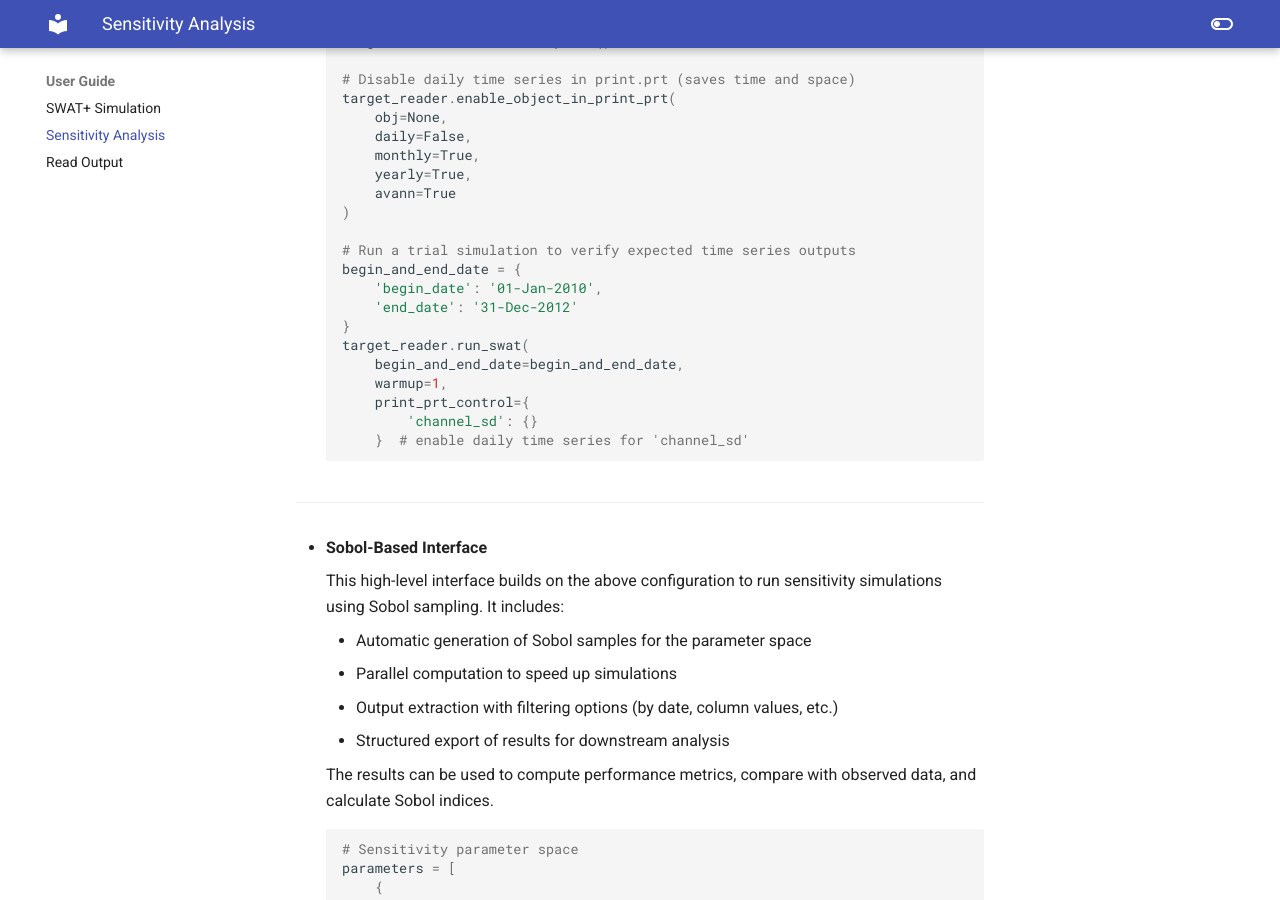
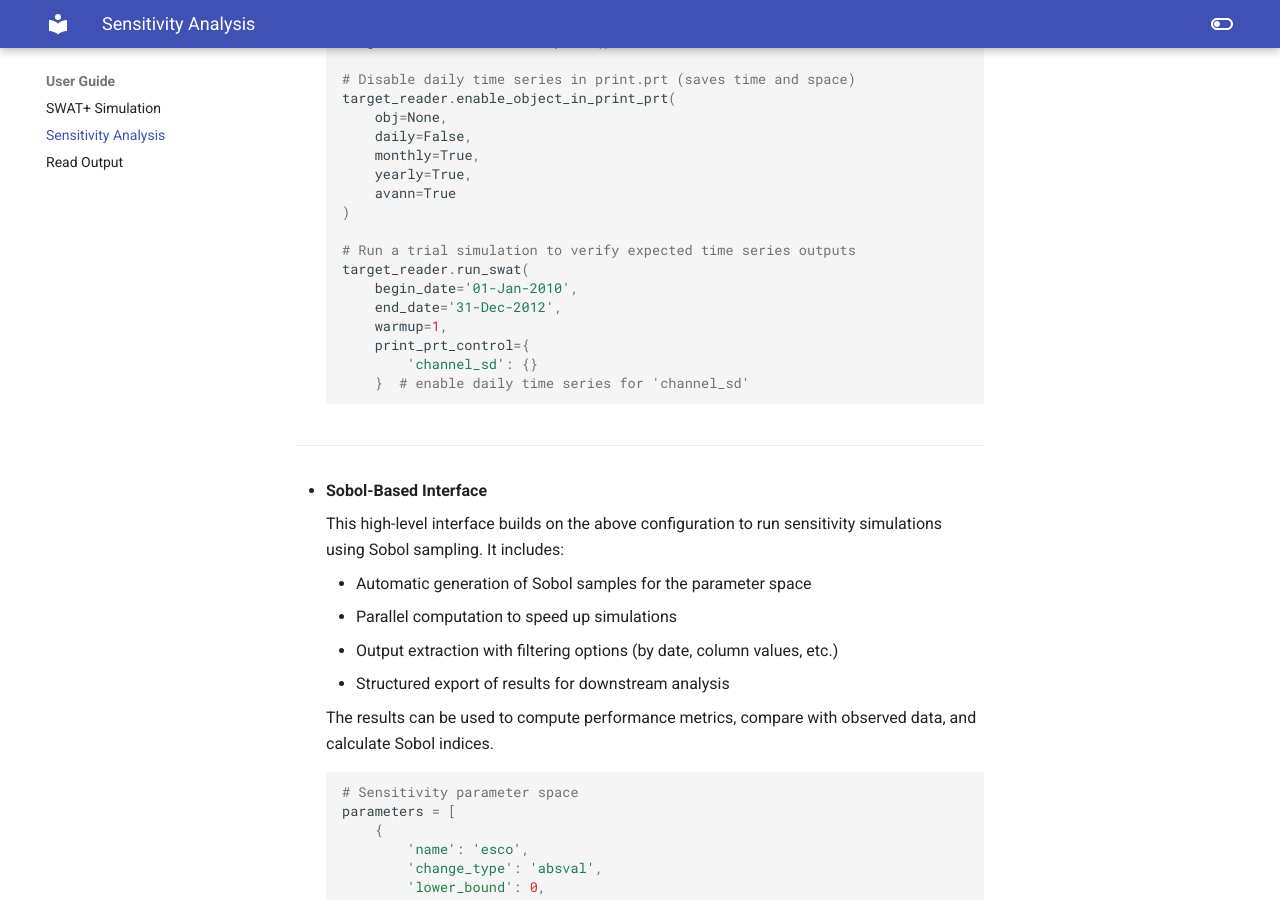
Before and after one commit to swat-model/pySWATPlus, an MkDocs documentation site: the page built from docs/userguide/sensitivity_analysis.md, in a window 1280 px wide and 900 px high, scrolled down 736 px. Built offline with MkDocs 1.6.1 and Material for MkDocs 9.7.7, drawn with Linux system fonts in a browser that asks for light colours.

Commit message:
updated old references of begin_and_end_date in documentation

```diff
--- a/docs/userguide/sensitivity_analysis.md
+++ b/docs/userguide/sensitivity_analysis.md
@@ -37,12 +37,9 @@ The parameter sampling is handled by the [SALib](https://github.com/SALib/SALib)
     )
 
     # Run a trial simulation to verify expected time series outputs
-    begin_and_end_date = {
-        'begin_date': '01-Jan-2010',
-        'end_date': '31-Dec-2012'
-    }
     target_reader.run_swat(
-        begin_and_end_date=begin_and_end_date,
+        begin_date='01-Jan-2010',
+        end_date='31-Dec-2012',
         warmup=1,
         print_prt_control={
             'channel_sd': {}
```
Also changed, not shown: docs/userguide/swatplus_simulation.md (+2 -4 lines).
